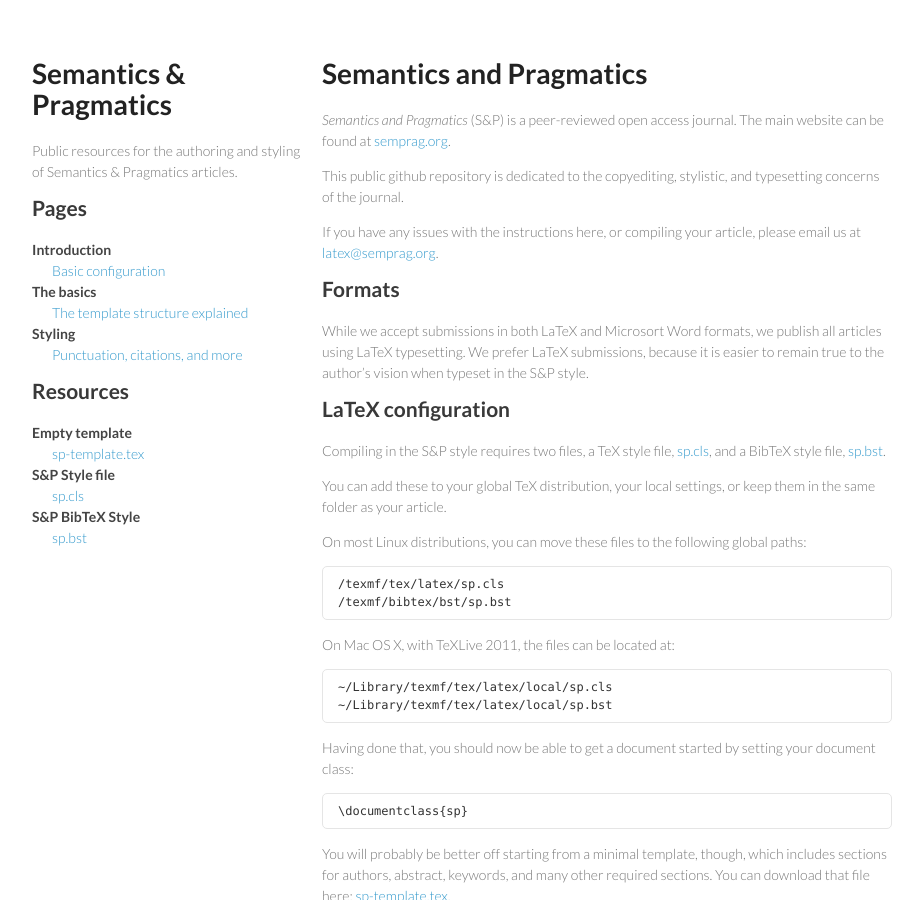
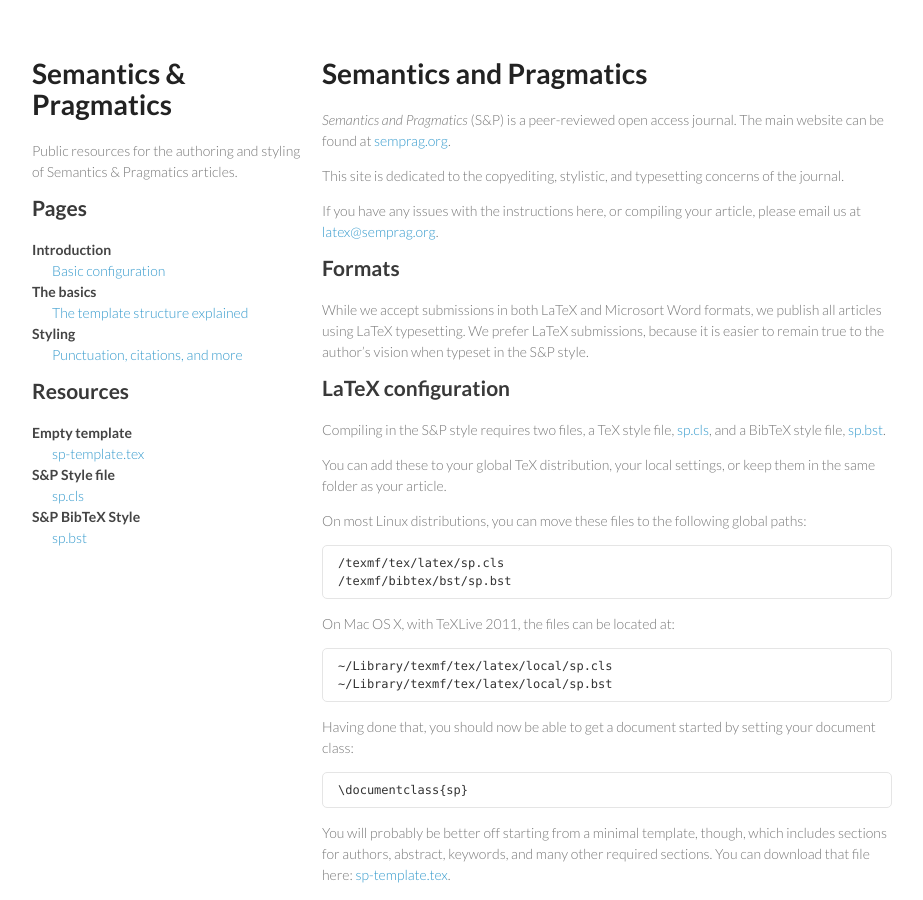
Before and after one commit to semprag/semprag.github.io, a Jekyll site: the page built from index.md, in a window 1280 px wide and 900 px high. Shown: the whole window, without its empty margins (178-1101 px from the left). Built offline with Jekyll 4.4.1, drawn with Linux system fonts in a browser that asks for light colours; Markdown is read by kramdown in place of the engine named in the settings.

Commit message:
Slight mod to homepage

```diff
--- a/index.md
+++ b/index.md
@@ -6,7 +6,7 @@
 
 *Semantics and Pragmatics* (S&P) is a peer-reviewed open access journal. The main website can be found at [semprag.org](http://semprag.org/).
 
-This public github repository is dedicated to the copyediting, stylistic, and typesetting concerns of the journal.
+This site is dedicated to the copyediting, stylistic, and typesetting concerns of the journal.
 
 If you have any issues with the instructions here, or compiling your article, please email us at [latex@semprag.org](mailto:latex@semprag.org).
 
```
